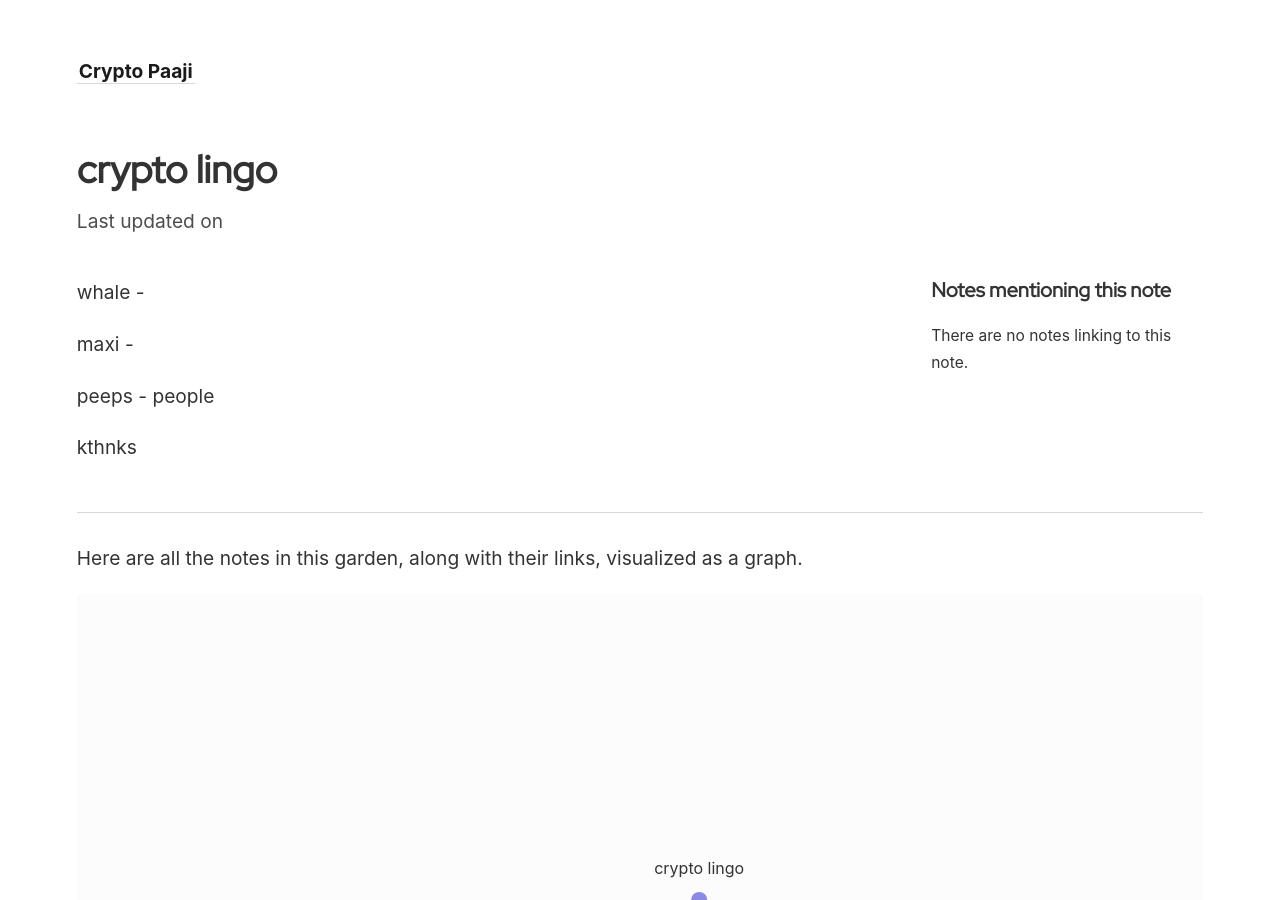
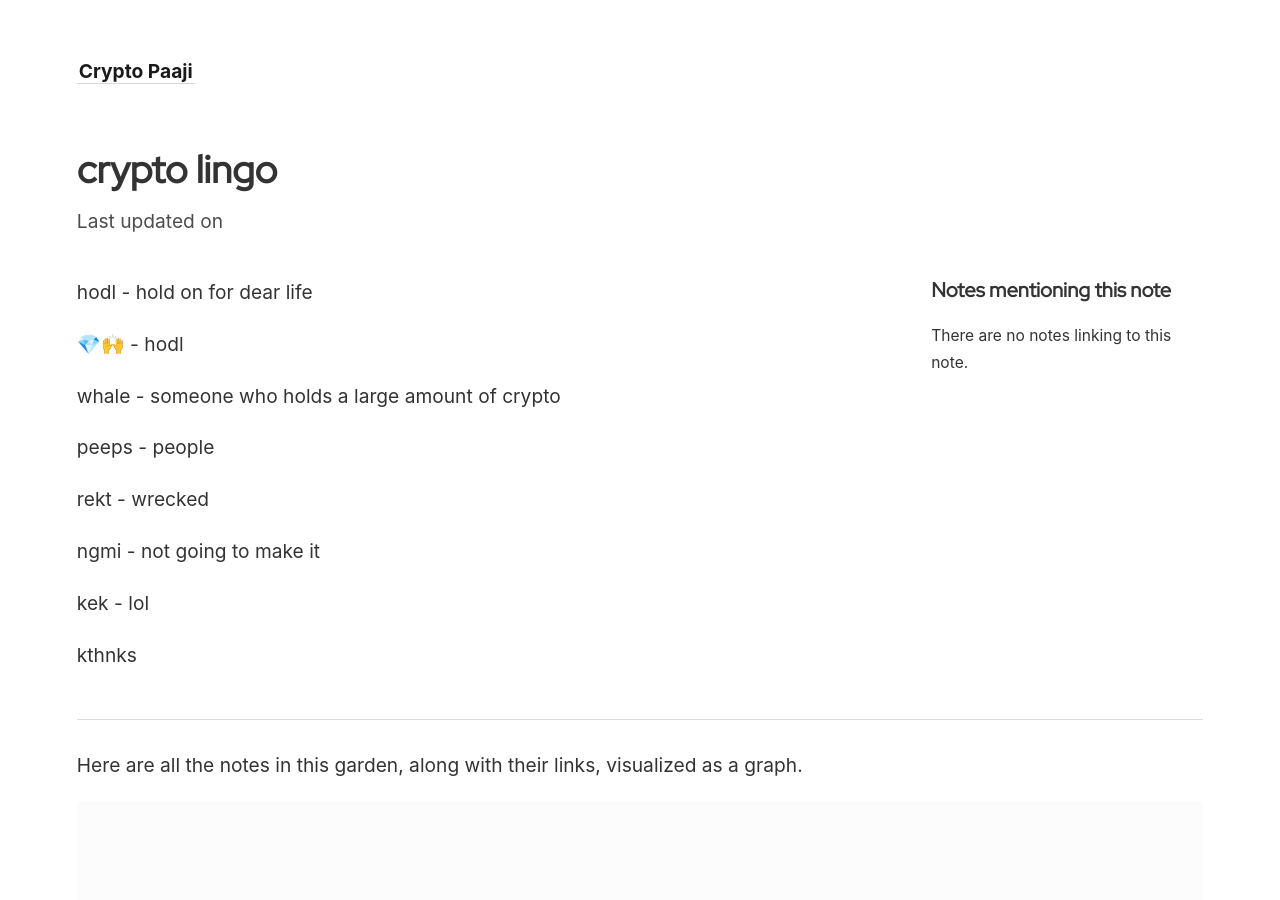
Before and after one commit to crypto-paaji/crypto-paaji.github.io, a Jekyll site: the page built from _notes/lingo.md, in a window 1280 px wide and 900 px high. Built offline with Jekyll 4.4.1, drawn with Linux system fonts in a browser that asks for light colours; some web fonts are replaced.

Commit message:
update content

```diff
--- a/_notes/lingo.md
+++ b/_notes/lingo.md
@@ -2,11 +2,18 @@
 title: crypto lingo
 ---
 
-whale -
+hodl - hold on for dear life
 
-maxi -
+💎🙌 - hodl
+
+whale - someone who holds a large amount of crypto
 
 peeps - people
 
+rekt - wrecked
+
+ngmi - not going to make it
+
+kek - lol
 
 kthnks
```
